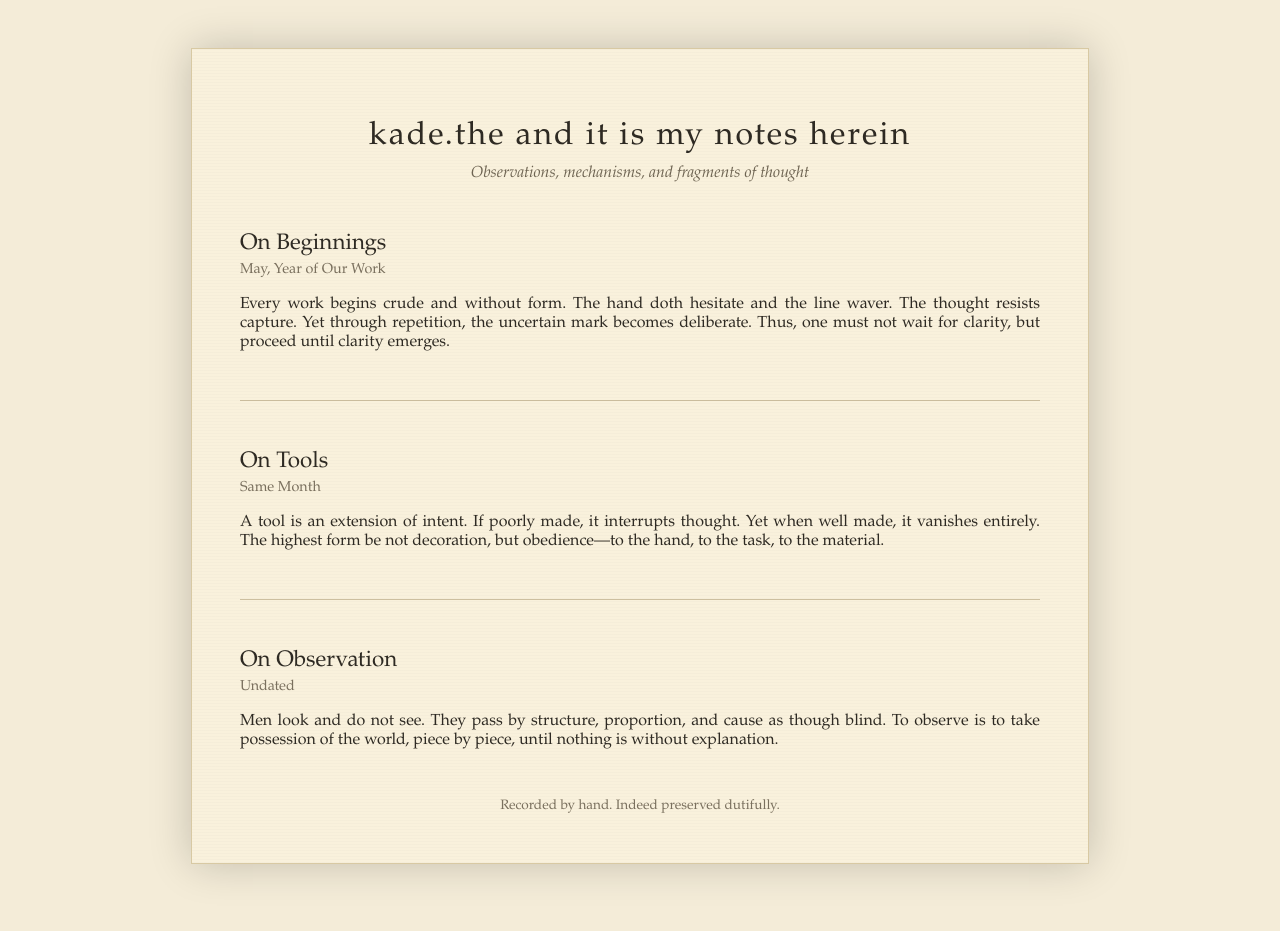
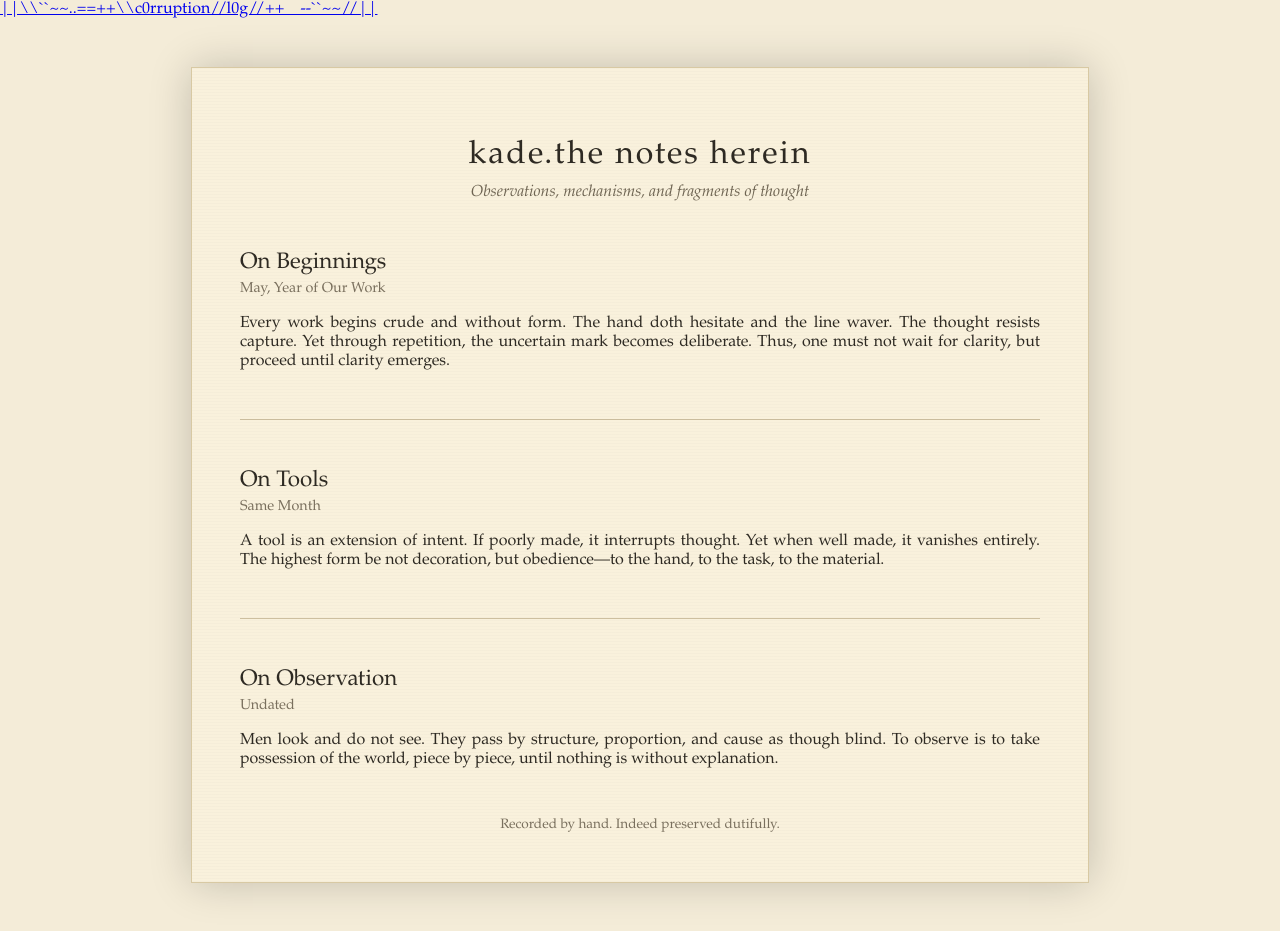
Before and after one commit to kadevohn/kadevohn.github.io, a plain HTML site: page index.html in a window 1280 px wide. Drawn offline with Linux system fonts and the light colour scheme.

Commit message:
Revise index.html with new content and link
Updated the content and structure of the index.html file, including changes to the title, entries, and added a link.

```diff
--- a/index.html
+++ b/index.html
@@ -86,11 +86,13 @@
 
 </head>
 
+<a href="log.html">||\\``~~..==++\\c0rruption//l0g//++__--``~~//||</a>
+
 <body>
 
 <div class="page">
 
-  <h1>kade.the and it is my notes herein</h1>
+  <h1>kade.the notes herein</h1>
   <div class="subtitle">Observations, mechanisms, and fragments of thought</div>
 
   <div class="entry">
```
